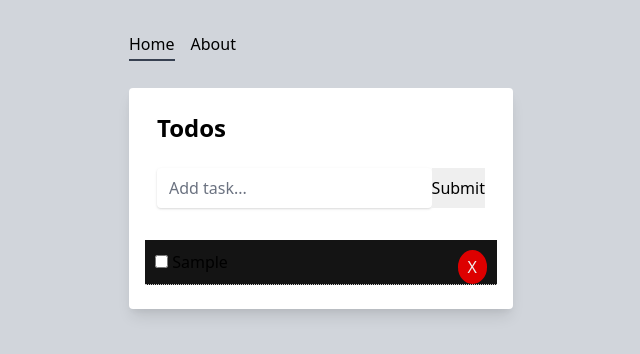
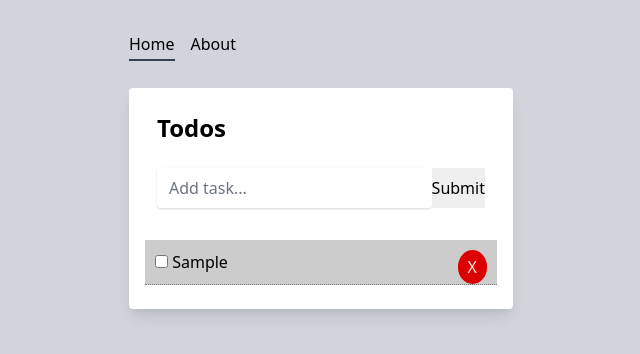
Before and after one commit to naruto4999/to-do-app, a React (Create React App) app: page / in a window 1280 px wide. Both pictures are taken after typing "Sample" into the empty fields and a click on the input "Submit". Shown: the top 354 px of the page, without its empty margins (319-959 px from the left). Built offline with nearby package versions, Linux system fonts and the light colour scheme.

Commit message:
TodoItem: Refactor component to be a function based component

```diff
--- a/src/components/TodoItem.js
+++ b/src/components/TodoItem.js
@@ -1,37 +1,33 @@
-import React from "react";
 import PropTypes from "prop-types";
 
-class TodoItem extends React.Component {
-  getStyle = () => {
+function TodoItem(props) {
+  const getStyle = () => {
     return {
-      background: "#141414",
+      background: "#ccc",
       padding: "10px",
-      borderBottom: "1px #ccc dotted",
-      textDecoration: this.props.todo.completed ? "line-through" : "none",
+      borderBottom: "1px #777 dotted",
+      textDecoration: props.todo.completed ? "line-through" : "none",
     };
   };
 
-  render() {
-    const { id, title } = this.props.todo;
   return (
-      <div style={this.getStyle()}>
+    <div style={getStyle()}>
       <p>
         <input
           type="checkbox"
-            onChange={this.props.markComplete.bind(this, id)}
+          onChange={() => props.markComplete(props.todo.id)}
         />
         &nbsp;
-          {title}
+        {props.todo.title}
         <button
           style={deleteBtnStyle}
-            onClick={this.props.delTodo.bind(this, id)}
+          onClick={() => props.delTodo(props.todo.id)}
         >
           X
         </button>
       </p>
     </div>
   );
-  }
 }
 
 TodoItem.propTypes = {
```
Lines whose indentation alone changed are shown as unchanged.
